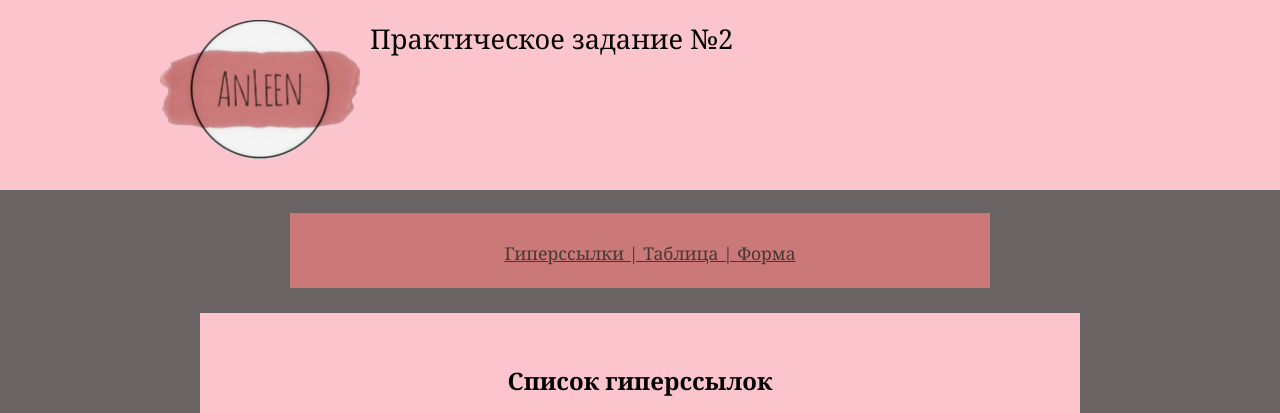
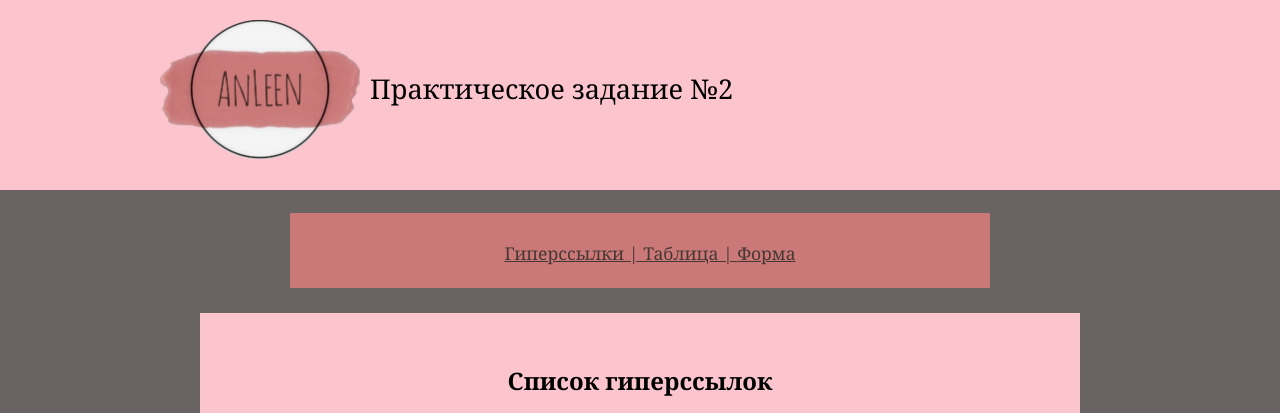
Before and after one commit to AnnnLeen/AnnnLeen.github.io, a PHP site: page / in a window 1280 px wide. Shown: the top 413 px of the page. Run offline with PHP 8.4, Linux system fonts and the light colour scheme.

Commit message:
Update style.css

```diff
--- a/lab2/style.css
+++ b/lab2/style.css
@@ -21,7 +21,7 @@ a:hover {
 }
 
 div {
-	width:100%;
+	width: 100%;
 	padding: 10px;
 }
 
@@ -32,12 +32,12 @@ div {
 .header {
 	width: 100%;
 	height: 190px;
-	background:#fcc5ce;
+	background: #fcc5ce;
 }
 
 .p {
-	background-color:#fcc5ce;
-	padding:10px;
+	background-color: #fcc5ce;
+	padding-top: 60px;
 	font-size: 170%;
 }
 
```
